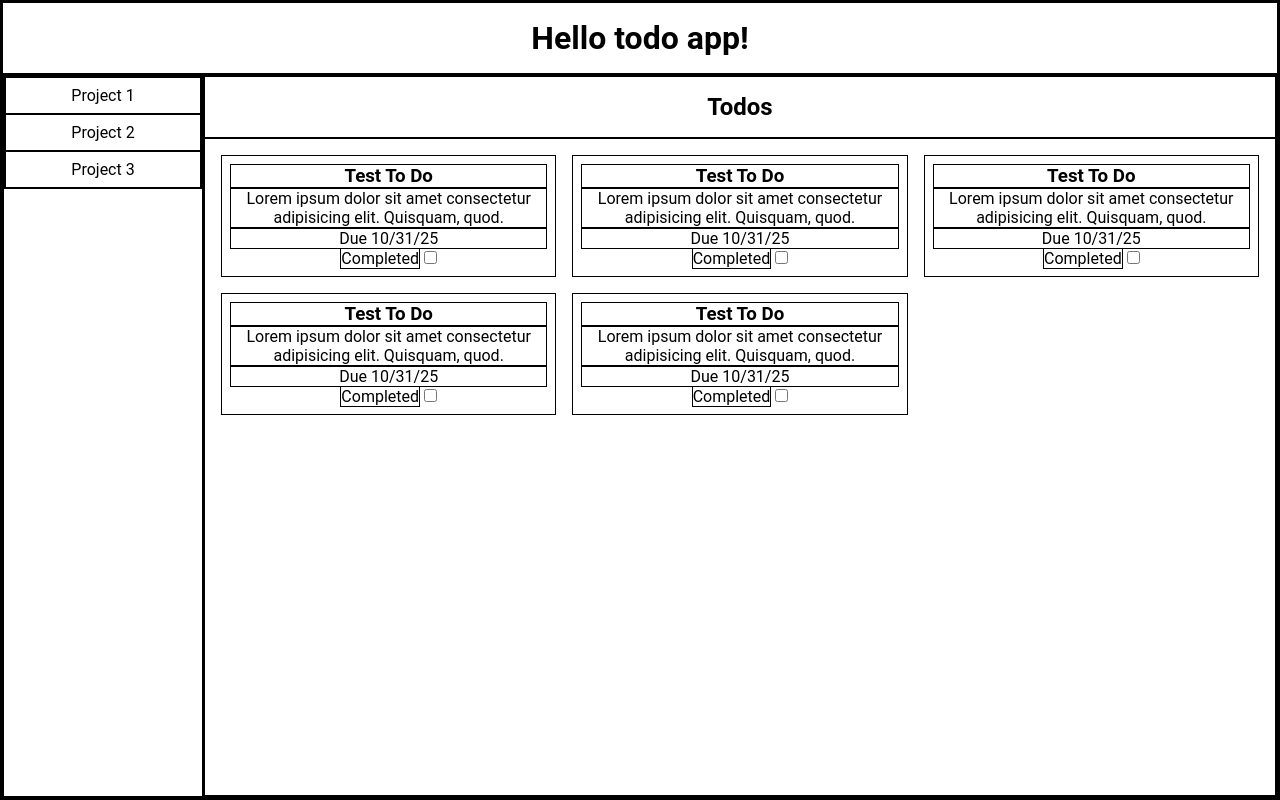
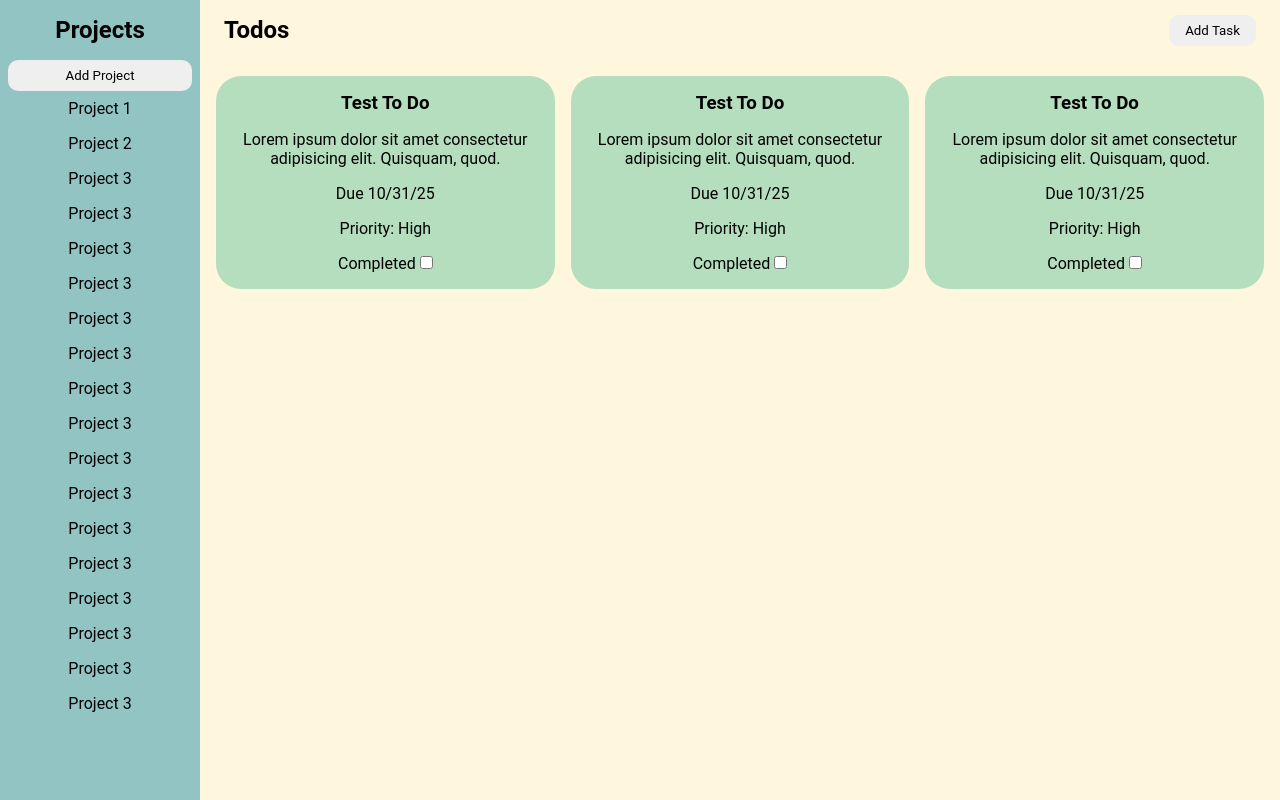
Before and after one commit to valdes91/todos, a website built with webpack: page src/index.html in a window 1280 px wide. Built offline with nearby package versions, Linux system fonts and the light colour scheme.

Commit message:
added task and project buttons, redid styling

```diff
--- a/src/index.html
+++ b/src/index.html
@@ -7,54 +7,77 @@
 		<link rel="stylesheet" href="styles.css" />
 	</head>
 	<body class="grid">
-		<h1 class="py-1">Hello todo app!</h1>
 		<div class="container grid">
-			<div class="project-bar">
-				<ul>
+			<div class="project-bar flex column">
+				<div class="project-bar-top flex column">
+					<h2 class="py-1">Projects</h2>
+					<button class="py-05">Add Project</button>
+				</div>
+				<ul class="project-list">
 					<li class="py-05">Project 1</li>
 					<li class="py-05">Project 2</li>
+					<li class="py-05">Project 3</li>
+					<li class="py-05">Project 3</li>
+					<li class="py-05">Project 3</li>
+					<li class="py-05">Project 3</li>
+					<li class="py-05">Project 3</li>
+					<li class="py-05">Project 3</li>
+					<li class="py-05">Project 3</li>
+					<li class="py-05">Project 3</li>
+					<li class="py-05">Project 3</li>
+					<li class="py-05">Project 3</li>
+					<li class="py-05">Project 3</li>
+					<li class="py-05">Project 3</li>
+					<li class="py-05">Project 3</li>
+					<li class="py-05">Project 3</li>
+					<li class="py-05">Project 3</li>
 					<li class="py-05">Project 3</li>
 				</ul>
 			</div>
 			<div class="main-content grid">
+				<div class="project-control flex">
 					<h2 class="py-1">Todos</h2>
+					<button class="py-05 px-1">Add Task</button>
+				</div>
 				<div class="project-todos grid p1">
 					<div class="todo p05">
-						<h3>Test To Do</h3>
-						<p>Lorem ipsum dolor sit amet consectetur adipisicing elit. Quisquam, quod.</p>
-						<p>Due 10/31/25</p>
+						<h3 class="py-05">Test To Do</h3>
+						<p class="py-05">
+							Lorem ipsum dolor sit amet consectetur adipisicing elit. Quisquam, quod.
+						</p>
+						<p class="py-05">Due 10/31/25</p>
+						<p class="py-05">Priority: High</p>
+						<div class="completed py-05">
 							<label for="completed">Completed</label>
 							<input type="checkbox" name="completed" id="completed" />
 						</div>
+					</div>
 					<div class="todo p05">
-						<h3>Test To Do</h3>
-						<p>Lorem ipsum dolor sit amet consectetur adipisicing elit. Quisquam, quod.</p>
-						<p>Due 10/31/25</p>
+						<h3 class="py-05">Test To Do</h3>
+						<p class="py-05">
+							Lorem ipsum dolor sit amet consectetur adipisicing elit. Quisquam, quod.
+						</p>
+						<p class="py-05">Due 10/31/25</p>
+						<p class="py-05">Priority: High</p>
+						<div class="completed py-05">
 							<label for="completed">Completed</label>
 							<input type="checkbox" name="completed" id="completed" />
 						</div>
-					<div class="todo p05">
-						<h3>Test To Do</h3>
-						<p>Lorem ipsum dolor sit amet consectetur adipisicing elit. Quisquam, quod.</p>
-						<p>Due 10/31/25</p>
-						<label for="completed">Completed</label>
-						<input type="checkbox" name="completed" id="completed" />
 					</div>
 					<div class="todo p05">
-						<h3>Test To Do</h3>
-						<p>Lorem ipsum dolor sit amet consectetur adipisicing elit. Quisquam, quod.</p>
-						<p>Due 10/31/25</p>
-						<label for="completed">Completed</label>
-						<input type="checkbox" name="completed" id="completed" />
-					</div>
-					<div class="todo p05">
-						<h3>Test To Do</h3>
-						<p>Lorem ipsum dolor sit amet consectetur adipisicing elit. Quisquam, quod.</p>
-						<p>Due 10/31/25</p>
+						<h3 class="py-05">Test To Do</h3>
+						<p class="py-05">
+							Lorem ipsum dolor sit amet consectetur adipisicing elit. Quisquam, quod.
+						</p>
+						<p class="py-05">Due 10/31/25</p>
+						<p class="py-05">Priority: High</p>
+						<div class="completed py-05">
 							<label for="completed">Completed</label>
 							<input type="checkbox" name="completed" id="completed" />
 						</div>
 					</div>
 				</div>
+			</div>
+		</div>
 	</body>
 </html>
--- a/src/styles.css
+++ b/src/styles.css
@@ -1,14 +1,16 @@
 :root {
-	--primary-color: #37353e;
-	--secondary-color: #715a5a;
-	--text-color: #d3dad9;
+	--primary-color: #80a1ba;
+	--secondary-color: #91c4c3;
+	--third-color: #b4debd;
+	--accent-color: #fff7dd;
+	--text-color: black;
 }
 
 *,
 *::before,
 *::after {
 	box-sizing: border-box;
-	border: 1px solid black;
+	/* border: 1px solid black; */
 }
 
 * {
@@ -21,10 +23,17 @@ html,
 body {
 	height: 100%;
 	text-align: center;
+	background-color: var(--accent-color);
+	font-family: 'Roboto', sans-serif;
+}
+
+h1,
+.project-bar {
+	background-color: var(--secondary-color);
 }
 
 body {
-	grid-template-rows: auto 1fr;
+	grid-template-rows: auto;
 }
 
 .p1 {
@@ -57,11 +66,13 @@ body {
 
 .container {
 	grid-template-columns: auto 1fr;
+	min-height: 0;
 	height: 100%;
 }
 
 .main-content {
 	grid-template-rows: auto 1fr;
+	min-height: 0;
 	height: 100%;
 }
 
@@ -69,19 +80,57 @@ body {
 	display: grid;
 }
 
+.flex {
+	display: flex;
+}
+
+.column {
+	flex-direction: column;
+}
+
 .project-bar {
 	min-width: 200px;
+	flex-direction: column;
+	height: 100%;
+	min-height: 0;
+}
+
+.project-bar-top button {
+	margin-left: 0.5rem;
+	margin-right: 0.5rem;
+}
+
+.project-list {
+	overflow: auto;
+	flex-grow: 1;
+	min-height: 0;
+}
+
+.project-control {
+	justify-content: space-between;
+	align-items: center;
+	padding-left: 1.5rem;
+	padding-right: 1.5rem;
+}
+
+button {
+	border-radius: 10px;
+	cursor: pointer;
+	border: none;
 }
 
 .project-todos {
-	grid-template-columns: repeat(auto-fit, minmax(250px, 1fr));
+	grid-template-columns: repeat(auto-fit, minmax(300px, 1fr));
 	grid-auto-rows: min-content;
+	min-height: 0;
 	gap: 1rem;
-	overflow-y: auto;
+	overflow: auto;
 }
 
 .todo {
 	height: min-content;
+	border-radius: 25px;
+	background-color: var(--third-color);
 }
 
 li {
```
Lines whose indentation alone changed are shown as unchanged.
